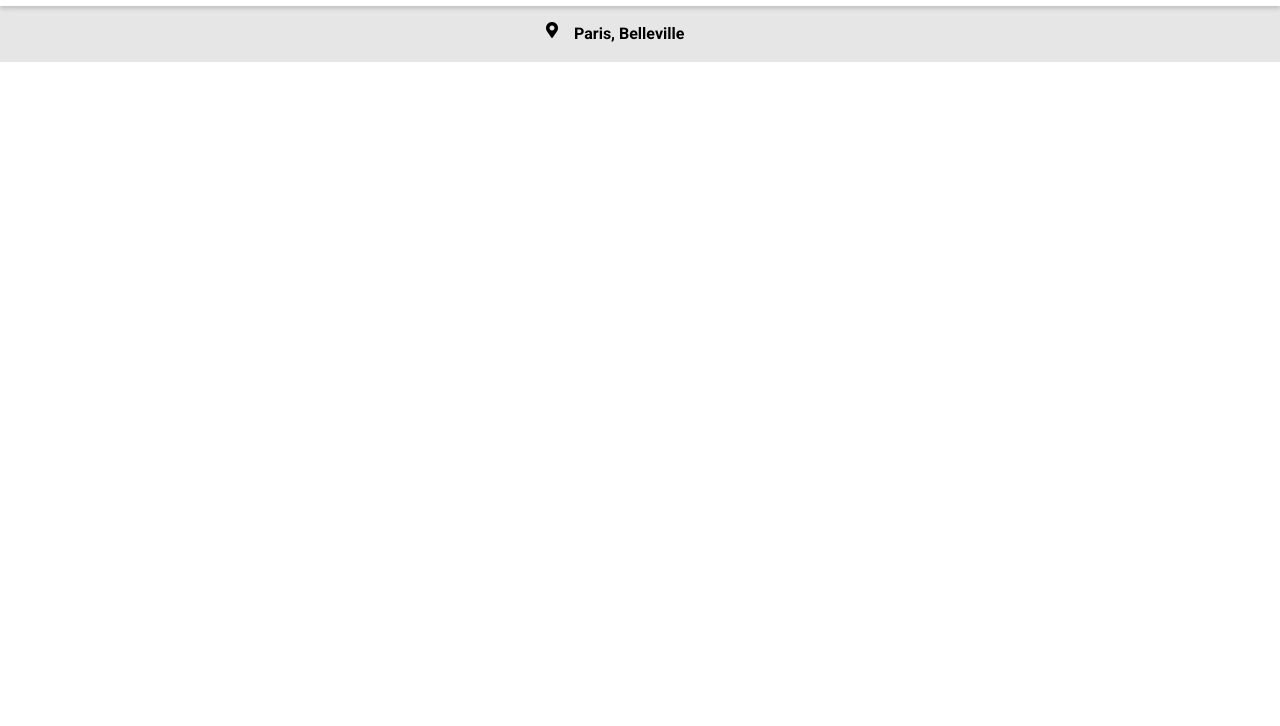
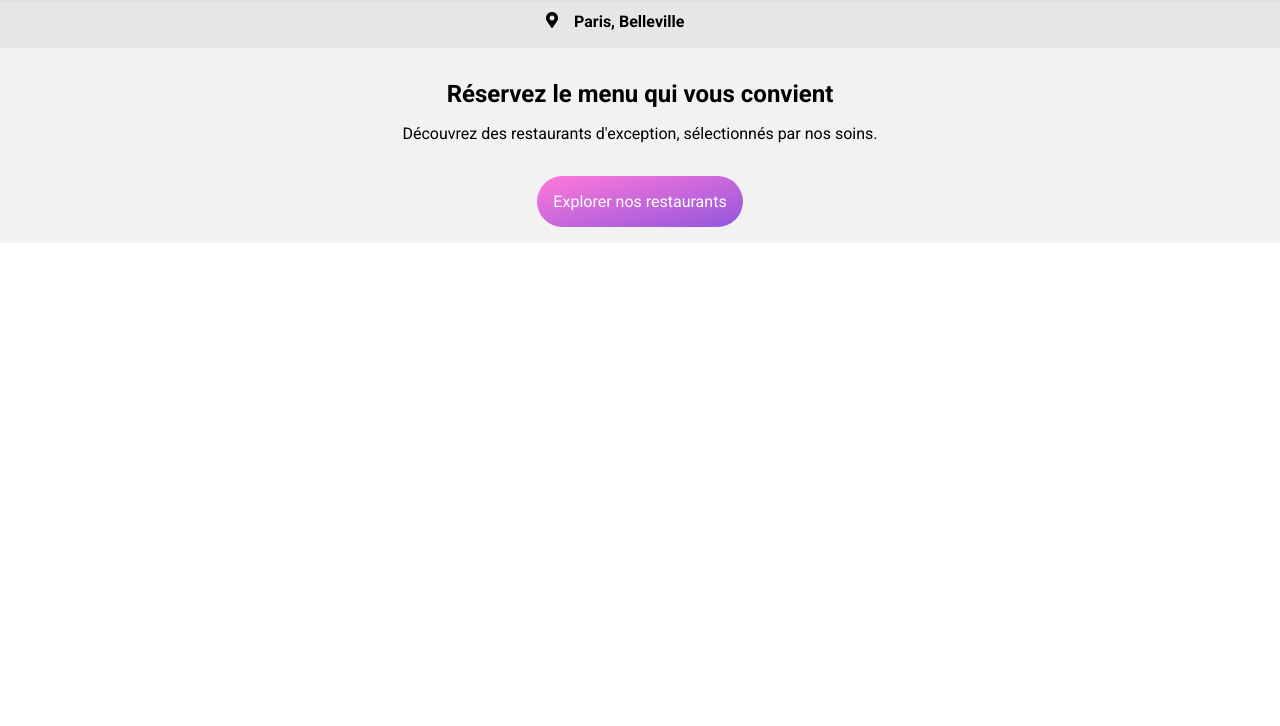
Before and after one commit to Allandrow/CyrilTiger_3_06042021, a website: page index.html in a window 1280 px wide. Shown: the part 74-800 px from the top of the page. Drawn offline with Linux system fonts and the light colour scheme; a web font is replaced by a local one.

Commit message:
sass - ajout partial hero - style hero section

```diff
--- a/index.html
+++ b/index.html
@@ -25,5 +25,10 @@
       <i class="fas fa-map-marker-alt"></i>
       <span>Paris, Belleville</span>
     </section>
+    <section class="hero">
+      <h2>Réservez le menu qui vous convient</h2>
+      <p>Découvrez des restaurants d'exception, sélectionnés par nos soins.</p>
+      <a href="" class="hero__link">Explorer nos restaurants</a>
+    </section>
   </body>
 </html>
--- a/scss/abstracts/_vars.scss
+++ b/scss/abstracts/_vars.scss
@@ -9,3 +9,4 @@ $primary-color: #9356dc;
 $secondary-color: #ff79da;
 $tertiary-color: #99e2d0;
 $bg-base: #fff;
+$bg-light: darken(#fff, 5%);
--- a/scss/base/_reset.scss
+++ b/scss/base/_reset.scss
@@ -34,7 +34,7 @@ html:focus-within {
 body {
   min-height: 100vh;
   text-rendering: optimizeSpeed;
-  line-height: 1.5;
+  line-height: 1.2;
 }
 
 /* A elements that don't have a class get default styles */
--- /dev/null
+++ b/scss/components/_hero.scss
@@ -0,0 +1,23 @@
+@use '../abstracts/' as *;
+
+.hero {
+  text-align: center;
+  padding: 2rem 0;
+  background-color: $bg-light;
+
+  h2 {
+    margin-bottom: 1rem;
+  }
+
+  p {
+    margin-bottom: 3rem;
+  }
+
+  &__link {
+    text-decoration: none;
+    background: linear-gradient(to bottom right, $secondary-color, $primary-color);
+    border-radius: 2rem;
+    padding: 1rem;
+    color: $bg-base;
+  }
+}
--- a/scss/style.scss
+++ b/scss/style.scss
@@ -4,6 +4,7 @@
 /* Header */
 @use 'layout';
 
-/* Localisation */
+/* Components propre à la homepage */
 
 @use 'components/localisation' as *;
+@use 'components/hero' as *;
```
Also changed, not shown: dist/css/style.css, 1 other file.
